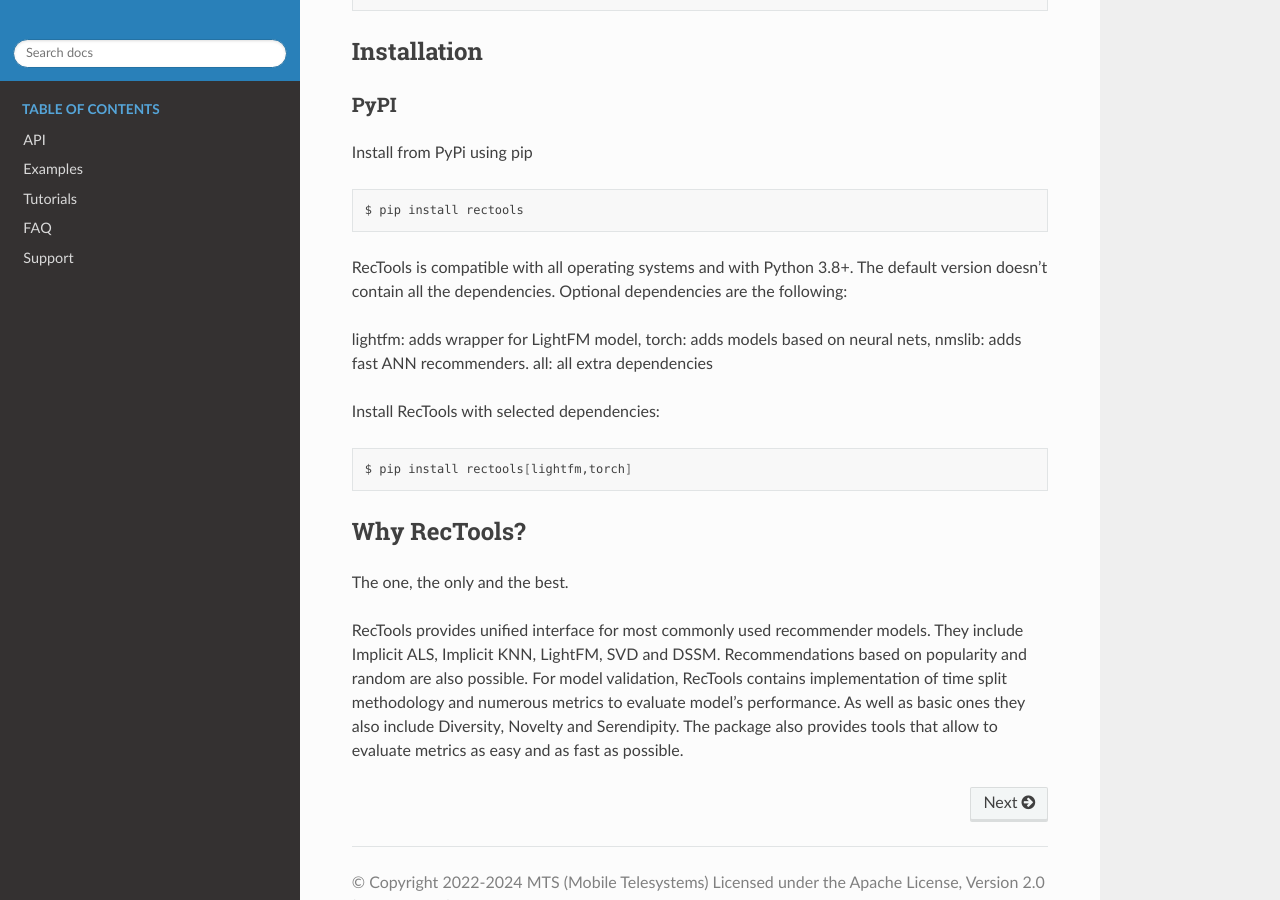
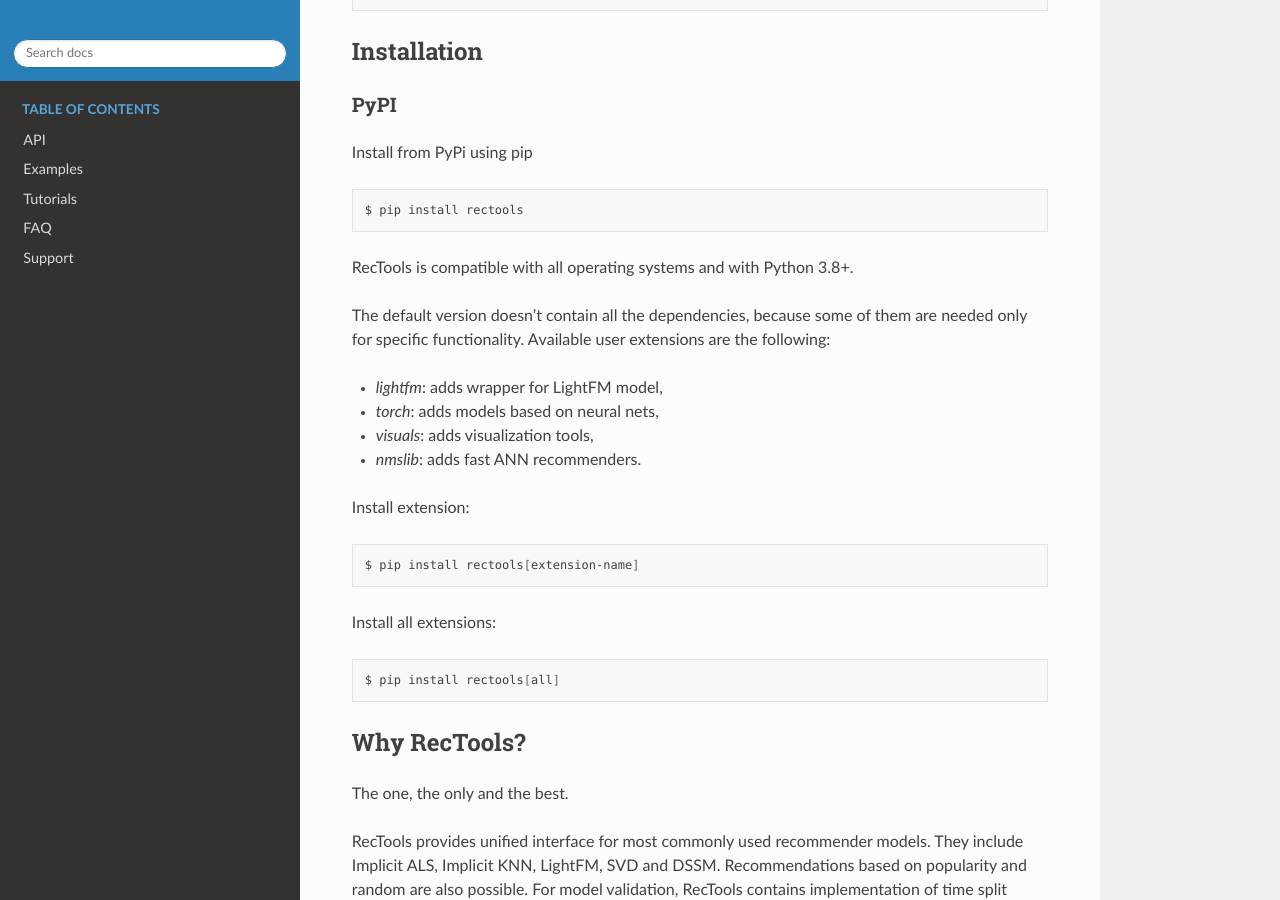
Before and after one commit to MobileTeleSystems/RecTools, a Sphinx documentation site: the page built from docs/source/index.rst, in a window 1280 px wide and 900 px high, scrolled down 1058 px. Built offline with Sphinx 7.4.7 and the Read the Docs theme 2.0.0, drawn with Linux system fonts in a browser that asks for light colours; pages that are not in the unit, such as notebooks, are missing from menus.

Commit message:
fixed installation section

```diff
--- a/docs/source/index.rst
+++ b/docs/source/index.rst
@@ -65,18 +65,26 @@
     $ pip install rectools
 
 RecTools is compatible with all operating systems and with Python 3.8+.
-The default version doesn't contain all the dependencies. Optional dependencies are the following:
 
-lightfm: adds wrapper for LightFM model,
-torch: adds models based on neural nets,
-nmslib: adds fast ANN recommenders.
-all: all extra dependencies
+The default version doesn't contain all the dependencies, because some of them are needed only for specific functionality. Available user extensions are the following:
 
-Install RecTools with selected dependencies:
+- `lightfm`: adds wrapper for LightFM model,
+- `torch`: adds models based on neural nets,
+- `visuals`: adds visualization tools,
+- `nmslib`: adds fast ANN recommenders.
+
+Install extension:
 
 .. code-block:: bash
 
-    $ pip install rectools[lightfm,torch]
+    $ pip install rectools[extension-name]
+
+Install all extensions:
+
+.. code-block:: bash
+
+    $ pip install rectools[all]
+
 
 Why RecTools?
 -------------
```
